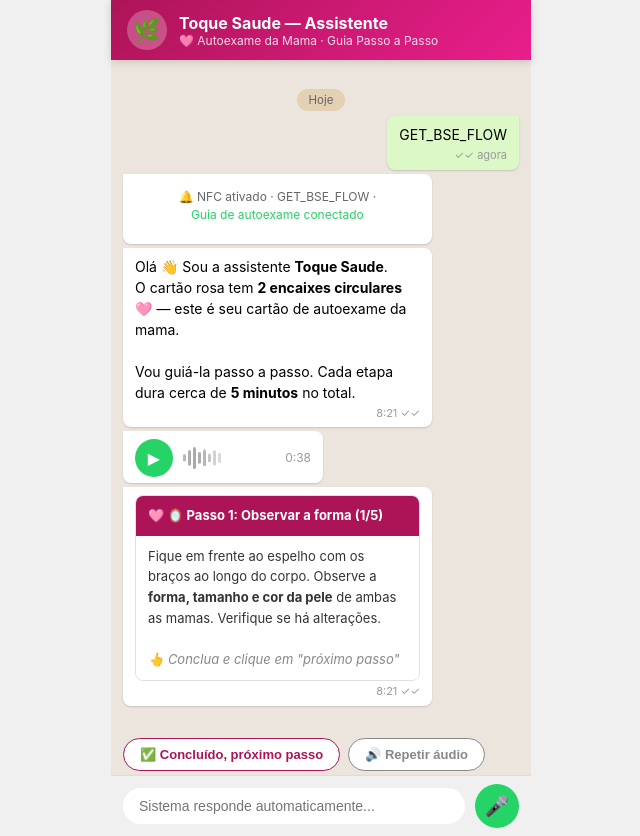
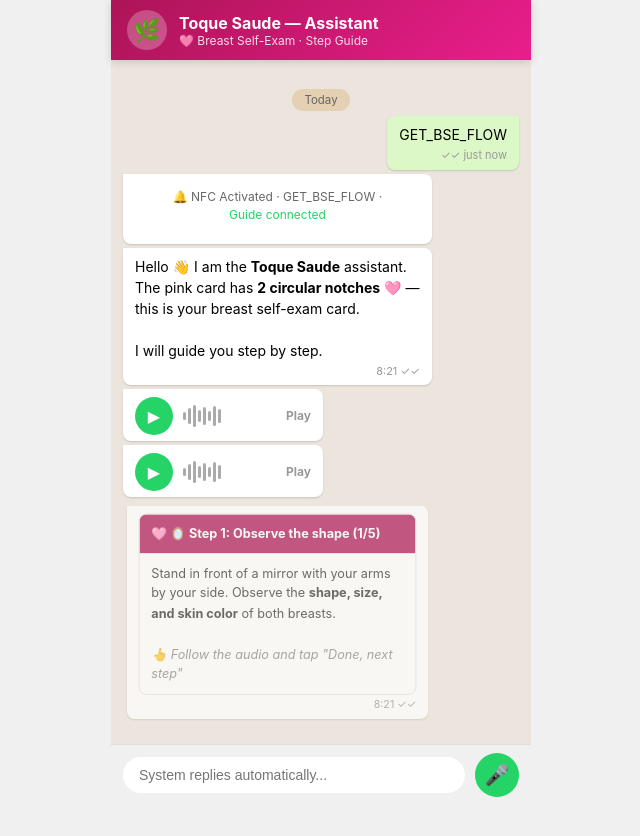
Before and after one commit to xiaochuwen728/toque-saude, a plain HTML site: page card2.html in a window 1280 px wide. Shown: the whole page, without its empty margins (319-959 px from the left). After the commit the page ends 805 px from the top, so only its background shows below. Drawn offline with Linux system fonts and the light colour scheme.

Commit message:
Add files via upload

```diff
--- a/card2.html
+++ b/card2.html
@@ -1,10 +1,10 @@
 
 <!DOCTYPE html>
-<html lang="pt-BR">
+<html lang="en">
 <head>
 <meta charset="UTF-8">
 <meta name="viewport" content="width=device-width, initial-scale=1.0, maximum-scale=1.0">
-<title>Toque Saude — Autoexame da Mama</title>
+<title>Toque Saude — Breast Self-Exam</title>
 <style>
 * { box-sizing: border-box; margin: 0; padding: 0; }
 :root { --wa-teal: #25D366; --wa-bubble-in: #FFFFFF; --wa-bg: #ECE5DD; --wa-time: #999; }
@@ -23,13 +23,18 @@
 .bubble.in { background: white; border-top-left-radius: 0; }
 .bubble.out { background: #DCF8C6; border-top-right-radius: 0; }
 .bubble .time { font-size: 11px; color: var(--wa-time); text-align: right; margin-top: 2px; }
-.bubble.audio-bubble { display: flex; align-items: center; gap: 10px; min-width: 200px; }
-.audio-play-btn { width: 38px; height: 38px; border-radius: 50%; background: var(--wa-teal); border: none; color: white; font-size: 16px; cursor: pointer; flex-shrink: 0; }
+
+/* Real Audio Player Styles */
+.bubble.audio-bubble { display: flex; align-items: center; gap: 10px; min-width: 200px; cursor: pointer; transition: background 0.2s; }
+.bubble.audio-bubble:active { background: #f0f0f0; }
+.audio-play-btn { width: 38px; height: 38px; border-radius: 50%; background: var(--wa-teal); border: none; color: white; font-size: 16px; cursor: pointer; flex-shrink: 0; display: flex; align-items: center; justify-content: center; pointer-events: none; }
 .audio-wave { flex: 1; height: 24px; display: flex; align-items: center; gap: 2px; }
-.audio-wave span { display: block; width: 3px; background: #aaa; border-radius: 2px; animation: wave 1.2s ease-in-out infinite; }
+.audio-wave span { display: block; width: 3px; background: #aaa; border-radius: 2px; }
+.audio-wave.playing span { animation: wave 1.2s ease-in-out infinite; background: var(--wa-teal); }
 .audio-wave span:nth-child(1){height:8px;}.audio-wave span:nth-child(2){height:16px;animation-delay:.1s;}.audio-wave span:nth-child(3){height:22px;animation-delay:.2s;}.audio-wave span:nth-child(4){height:12px;animation-delay:.3s;}.audio-wave span:nth-child(5){height:18px;animation-delay:.4s;}.audio-wave span:nth-child(6){height:10px;animation-delay:.5s;}.audio-wave span:nth-child(7){height:20px;animation-delay:.6s;}.audio-wave span:nth-child(8){height:14px;animation-delay:.7s;}
 @keyframes wave { 0%,100%{opacity:.4;transform:scaleY(.7);}50%{opacity:1;transform:scaleY(1);} }
-.audio-dur { font-size: 12px; color: var(--wa-time); }
+.audio-dur { font-size: 12px; color: var(--wa-time); font-weight: bold; pointer-events: none; }
+
 .info-card { border-radius: 8px; overflow: hidden; border: 1px solid #e0e0e0; }
 .info-card .ic-header { padding: 10px 12px; font-weight: 700; font-size: 13px; color: white; }
 .info-card .ic-body { padding: 10px 12px; font-size: 13px; line-height: 1.6; color: #333; background: white; }
@@ -45,7 +50,7 @@
 .qr-btn.secondary:hover { background: #888; color: white; }
 .chat-input-bar { padding: 8px 12px; background: #f0f0f0; display: flex; align-items: center; gap: 10px; border-top: 1px solid #ddd; }
 .chat-input { flex:1; background: white; border: none; border-radius: 24px; padding: 10px 16px; font-size: 14px; outline: none; }
-.send-btn { width: 44px; height: 44px; border-radius: 50%; background: var(--wa-teal); border: none; color: white; font-size: 20px; cursor: pointer; }
+.send-btn { width: 44px; height: 44px; border-radius: 50%; background: var(--wa-teal); border: none; color: white; font-size: 20px; cursor: pointer; display: flex; align-items: center; justify-content: center; }
 .date-divider { text-align: center; margin: 12px 0 8px; }
 .date-divider span { background: rgba(225,200,160,0.7); color: #666; font-size: 11.5px; padding: 4px 12px; border-radius: 12px; }
 .system-bubble { background: rgba(255,255,255,0.85); text-align: center; font-size: 12px; color: #666; border-radius: 8px; padding: 6px 12px; max-width: 85%; margin: 0 auto 8px; }
@@ -55,61 +60,149 @@
 <div class="chat-screen">
   <div class="chat-header">
     <div class="header-avatar">🌿</div>
-    <div class="header-info"><h2>Toque Saude — Assistente</h2><p>🩷 Autoexame da Mama · Guia Passo a Passo</p></div>
+    <div class="header-info"><h2>Toque Saude — Assistant</h2><p>🩷 Breast Self-Exam · Step Guide</p></div>
   </div>
   <div class="chat-body" id="chatBody">
-    <div class="date-divider"><span>Hoje</span></div>
-    <div class="bubble-wrap out"><div class="bubble out">GET_BSE_FLOW<div class="time">✓✓ agora</div></div></div>
+    <div class="date-divider"><span>Today</span></div>
+    <div class="bubble-wrap out"><div class="bubble out">GET_BSE_FLOW<div class="time">✓✓ just now</div></div></div>
     <div id="typing" class="typing-wrap"><div class="typing-indicator"><div class="typing-dot"></div><div class="typing-dot"></div><div class="typing-dot"></div></div></div>
   </div>
   <div class="quick-reply-area" id="qrArea" style="display:none">
-    <button class="qr-btn" onclick="nextStep()">✅ Concluído, próximo passo</button>
-    <button class="qr-btn secondary" onclick="restart()">🔊 Repetir áudio</button>
+    <button class="qr-btn" onclick="nextStep()">✅ Done, next step</button>
   </div>
-  <div class="chat-input-bar"><input class="chat-input" placeholder="Sistema responde automaticamente..." readonly><button class="send-btn">🎤</button></div>
+  <div class="chat-input-bar"><input class="chat-input" placeholder="System replies automatically..." readonly><button class="send-btn">🎤</button></div>
 </div>
+
 <script>
+// Data structure for the 5 steps + mapping to corresponding audio files
 const steps = [
-  { icon:'🪞', title:'Passo 1: Observar a forma', text:'Fique em frente ao espelho com os braços ao longo do corpo. Observe a <strong>forma, tamanho e cor da pele</strong> de ambas as mamas. Verifique se há alterações.' },
-  { icon:'🙌', title:'Passo 2: Elevar os braços', text:'Levante os dois braços acima da cabeça. Observe novamente se há mudanças na forma das mamas e se há desconforto na axila.' },
-  { icon:'🖐️', title:'Passo 3: Palpação em espiral', text:'Use a mão direita para examinar a mama esquerda: com três dedos juntos, pressione suavemente em <strong>espiral</strong> do mamilo para fora. O relevo no cartão mostra exatamente esse caminho!' },
-  { icon:'🔄', title:'Passo 4: Trocar de mão', text:'Use a mão esquerda para examinar a mama direita, repetindo o mesmo movimento em espiral.' },
-  { icon:'🛁', title:'Passo 5: Deitar para examinar', text:'Deite-se com um travesseiro fino sob o ombro do lado examinado. Pressione novamente com as pontas dos dedos. No banho, a pele úmida facilita o exame!' },
+  { icon:'🪞', title:'Step 1: Observe the shape', text:'Stand in front of a mirror with your arms by your side. Observe the <strong>shape, size, and skin color</strong> of both breasts.', audio: 'bse_step1.mp3' },
+  { icon:'🙌', title:'Step 2: Raise your arms', text:'Raise both arms above your head. Observe again if there are any changes in shape or any discomfort in your armpits.', audio: 'bse_step2.mp3' },
+  { icon:'🖐️', title:'Step 3: Spiral palpation', text:'Use your right hand to examine your left breast. With three fingers together, press gently in a <strong>spiral motion</strong> from the nipple outward.', audio: 'bse_step3.mp3' },
+  { icon:'🔄', title:'Step 4: Switch hands', text:'Use your left hand to examine your right breast, repeating the same spiral motion.', audio: 'bse_step4.mp3' },
+  { icon:'🛁', title:'Step 5: Lie down', text:'Lie down with a thin pillow under your shoulder. Press again with your fingertips. Doing this in the shower helps!', audio: 'bse_step5.mp3' },
 ];
 let currentStep = 0;
+let audioCount = 0;
+
 const body = document.getElementById('chatBody');
 const typing = document.getElementById('typing');
 const qr = document.getElementById('qrArea');
 const t = () => { const n=new Date(); return `${n.getHours()}:${String(n.getMinutes()).padStart(2,'0')}`; };
-function addMsg(html, delay) { return new Promise(r => setTimeout(() => { const d=document.createElement('div');d.className='bubble-wrap in';d.innerHTML=`<div class="bubble in">${html}</div>`;body.insertBefore(d,typing);body.scrollTop=body.scrollHeight;r(); }, delay)); }
-function addAudio(delay) { setTimeout(()=>{const d=document.createElement('div');d.className='bubble-wrap in';d.innerHTML=`<div class="bubble in audio-bubble"><button class="audio-play-btn">▶</button><div class="audio-wave"><span></span><span></span><span></span><span></span><span></span><span></span><span></span><span></span></div><span class="audio-dur">0:38</span></div>`;body.insertBefore(d,typing);body.scrollTop=body.scrollHeight;},delay); }
+
+function addMsg(html, delay) {
+  return new Promise(r => setTimeout(() => {
+    const d=document.createElement('div');d.className='bubble-wrap in';
+    d.innerHTML=`<div class="bubble in">${html}</div>`;
+    body.insertBefore(d,typing);body.scrollTop=body.scrollHeight;
+    r();
+  }, delay));
+}
+
+// Function to generate playable real audio bubbles
+function addRealAudioBubble(audioFileName, delay) {
+  return new Promise(r => setTimeout(() => {
+    audioCount++;
+    const currentId = 'voiceMsg' + audioCount;
+    const d = document.createElement('div');
+    d.className = 'bubble-wrap in';
+    d.innerHTML = `
+      <div class="bubble in audio-bubble" onclick="togglePlay('${currentId}', this)">
+        <audio id="${currentId}" src="${audioFileName}" onended="resetPlayer('${currentId}')" preload="auto"></audio>
+        <button class="audio-play-btn">▶</button>
+        <div class="audio-wave" id="wave-${currentId}">
+          <span></span><span></span><span></span><span></span><span></span><span></span><span></span><span></span>
+        </div>
+        <span class="audio-dur">Play</span>
+      </div>
+    `;
+    body.insertBefore(d, typing);
+    body.scrollTop = body.scrollHeight;
+    r();
+  }, delay));
+}
+
+// Play/Pause Control Logic
+window.togglePlay = function(audioId, bubbleElement) {
+  const audioObj = document.getElementById(audioId);
+  const playBtn = bubbleElement.querySelector('.audio-play-btn');
+  const wave = document.getElementById('wave-' + audioId);
+
+  if (audioObj.paused) {
+    // Pause other audios
+    document.querySelectorAll('audio').forEach(a => { if(a.id !== audioId) { a.pause(); resetPlayer(a.id); } });
+    audioObj.play();
+    playBtn.innerHTML = '⏸';
+    wave.classList.add('playing');
+  } else {
+    audioObj.pause();
+    playBtn.innerHTML = '▶';
+    wave.classList.remove('playing');
+  }
+};
+
+window.resetPlayer = function(audioId) {
+  const audioObj = document.getElementById(audioId);
+  if(audioObj) {
+      const bubble = audioObj.parentElement;
+      const playBtn = bubble.querySelector('.audio-play-btn');
+      const wave = document.getElementById('wave-' + audioId);
+      playBtn.innerHTML = '▶';
+      wave.classList.remove('playing');
+  }
+};
+
 function showStep(s) {
   const step = steps[s];
-  addAudio(300);
-  addMsg(`<div class="info-card"><div class="ic-header" style="background:#AD1457">🩷 ${step.icon} ${step.title} (${s+1}/5)</div><div class="ic-body">${step.text}<br><br><em style="color:#888">👆 Conclua e clique em "próximo passo"</em></div></div><div class="time">${t()} ✓✓</div>`, 1500);
+  // 1. Inject the audio for this specific step
+  addRealAudioBubble(step.audio, 300);
+
+  // 2. Inject the text card for this specific step
+  addMsg(`<div class="info-card"><div class="ic-header" style="background:#AD1457">🩷 ${step.icon} ${step.title} (${s+1}/5)</div><div class="ic-body">${step.text}<br><br><em style="color:#888">👆 Follow the audio and tap "Done, next step"</em></div></div><div class="time">${t()} ✓✓</div>`, 1500);
+
   setTimeout(()=>{qr.style.display='flex';},2200);
 }
+
 window.onload = () => {
-  addMsg(`<div class="system-bubble">🔔 NFC ativado · GET_BSE_FLOW · <span style="color:#25D366">Guia de autoexame conectado</span></div>`, 800);
-  addMsg(`Olá 👋 Sou a assistente <strong>Toque Saude</strong>.<br>O cartão rosa tem <strong>2 encaixes circulares</strong> 🩷 — este é seu cartão de autoexame da mama.<br><br>Vou guiá-la passo a passo. Cada etapa dura cerca de <strong>5 minutos</strong> no total.<div class="time">${t()} ✓✓</div>`, 2000);
-  setTimeout(()=>{ typing.style.display='none'; showStep(0); }, 2800);
+  addMsg(`<div class="system-bubble">🔔 NFC Activated · GET_BSE_FLOW · <span style="color:#25D366">Guide connected</span></div>`, 800);
+  addMsg(`Hello 👋 I am the <strong>Toque Saude</strong> assistant.<br>The pink card has <strong>2 circular notches</strong> 🩷 — this is your breast self-exam card.<br><br>I will guide you step by step.<div class="time">${t()} ✓✓</div>`, 2000);
+
+  // Inject the Welcome audio
+  addRealAudioBubble('bse_intro.mp3', 2500);
+
+  setTimeout(()=>{ typing.style.display='none'; showStep(0); }, 3500);
 };
+
 function nextStep() {
   qr.style.display='none';
   currentStep++;
+  const o=document.createElement('div');o.className='bubble-wrap out';
+  o.innerHTML=`<div class="bubble out">✅ Done, next step<div class="time">${t()}</div></div>`;
+  body.appendChild(o);
+
   if(currentStep < steps.length) {
-    const o=document.createElement('div');o.className='bubble-wrap out';o.innerHTML=`<div class="bubble out">✅ Concluído, próximo passo<div class="time">${t()}</div></div>`;body.appendChild(o);
-    showStep(currentStep);
+    typing.style.display='flex';
+    setTimeout(() => { typing.style.display='none'; showStep(currentStep); }, 1000);
   } else {
-    const o=document.createElement('div');o.className='bubble-wrap out';o.innerHTML=`<div class="bubble out">✅ Concluído, próximo passo<div class="time">${t()}</div></div>`;body.appendChild(o);
-    addMsg(`🎉 <strong>Parabéns! Você completou os 5 passos do autoexame!</strong><br><br>Repita todo mês, entre o <strong>7º e 10º dia</strong> após a menstruação.<br><br>⚠️ Se sentir qualquer <strong>nódulo ou alteração</strong>, procure atendimento médico. Não entre em pânico!<div class="time">${t()} ✓✓</div>`, 800);
-    qr.innerHTML=`<button class="qr-btn" onclick="restart()">🔄 Recomeçar autoexame</button><button class="qr-btn secondary" onclick="callACS()">👩‍⚕️ Tenho dúvidas — chamar ACS</button>`;
+    addMsg(`🎉 <strong>Congratulations! You completed the 5 steps!</strong><br><br>Repeat this every month, between the <strong>7th and 10th day</strong> after your period starts.<br><br>⚠️ If you feel any <strong>lump or change</strong>, seek medical care. Don't panic!<div class="time">${t()} ✓✓</div>`, 800);
+    qr.innerHTML=`<button class="qr-btn" onclick="restart()">🔄 Restart exam</button><button class="qr-btn secondary" onclick="callACS()">👩‍⚕️ Have questions — call CHW</button>`;
     setTimeout(()=>{qr.style.display='flex';},1600);
   }
-  body.scrollTop=99999;
+  body.scrollTop=body.scrollHeight;
 }
-function restart() { currentStep=0; qr.style.display='none'; showStep(0); }
-function callACS() { qr.style.display='none'; addMsg(`✅ Conectando com a ACS do seu bairro...<br>Ela responderá durante a próxima visita domiciliar.<div class="time">${t()} ✓✓</div>`,200); }
+
+function restart() {
+  currentStep=0;
+  qr.style.display='none';
+  const o=document.createElement('div');o.className='bubble-wrap out';o.innerHTML=`<div class="bubble out">🔄 Restart exam<div class="time">${t()}</div></div>`;body.appendChild(o);
+  typing.style.display='flex';
+  setTimeout(() => { typing.style.display='none'; showStep(0); }, 1000);
+}
+function callACS() {
+  qr.style.display='none';
+  const o=document.createElement('div');o.className='bubble-wrap out';o.innerHTML=`<div class="bubble out">👩‍⚕️ Have questions — call CHW<div class="time">${t()}</div></div>`;body.appendChild(o);
+  addMsg(`✅ Connecting with the CHW for your neighborhood...<br>They will answer your questions during the next home visit.<div class="time">${t()} ✓✓</div>`,800);
+}
 </script>
 </body>
 </html>
```
Also changed, not shown: 6 other files.
